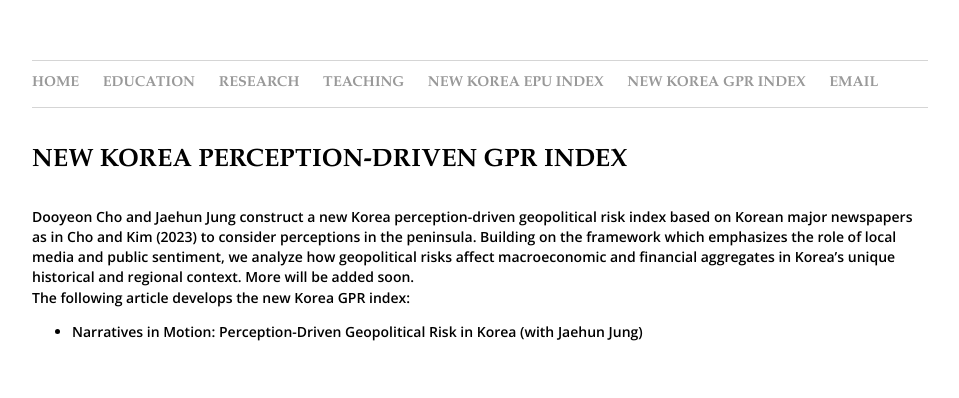
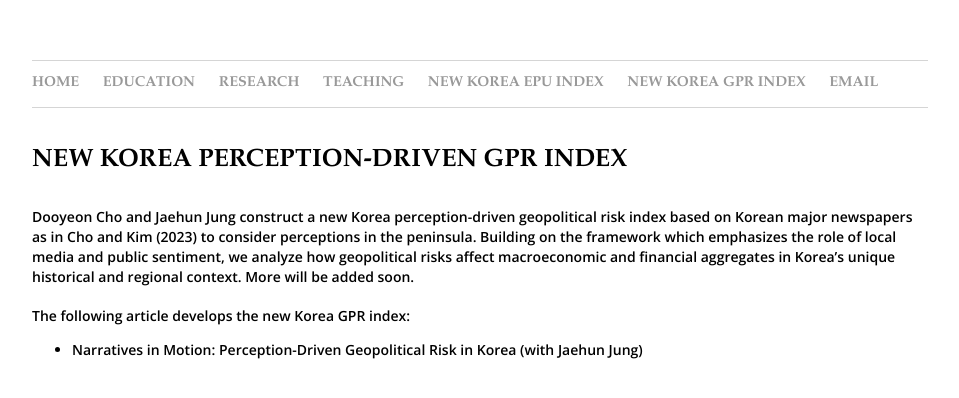
Before and after one commit to dooyeoncho/dooyeoncho.github.io, a Jekyll site: the page built from pages/new_korean_gpr_index.html, in a window 1280 px wide. Shown: the top 398 px of the page, without its empty margins (160-1119 px from the left). Built offline with Jekyll 4.4.1, drawn with Linux system fonts in a browser that asks for light colours.

Commit message:
Update new_korean_gpr_index.html

```diff
--- a/pages/new_korean_gpr_index.html
+++ b/pages/new_korean_gpr_index.html
@@ -37,9 +37,9 @@ span.highlight-title {
 risks affect macroeconomic and financial aggregates in Korea’s unique historical and regional context. More will be added soon.
       </span> &nbsp;
 </b>
-&nbsp;&nbsp;&nbsp;&nbsp;&nbsp;
 
-</div>
+</div>&nbsp;&nbsp;&nbsp;&nbsp;&nbsp;&nbsp;
+
 <div><b>
 			<div><span class="highlight-title">The following article develops the new Korea GPR index:</span></b> &nbsp;
 		<ul>
```
